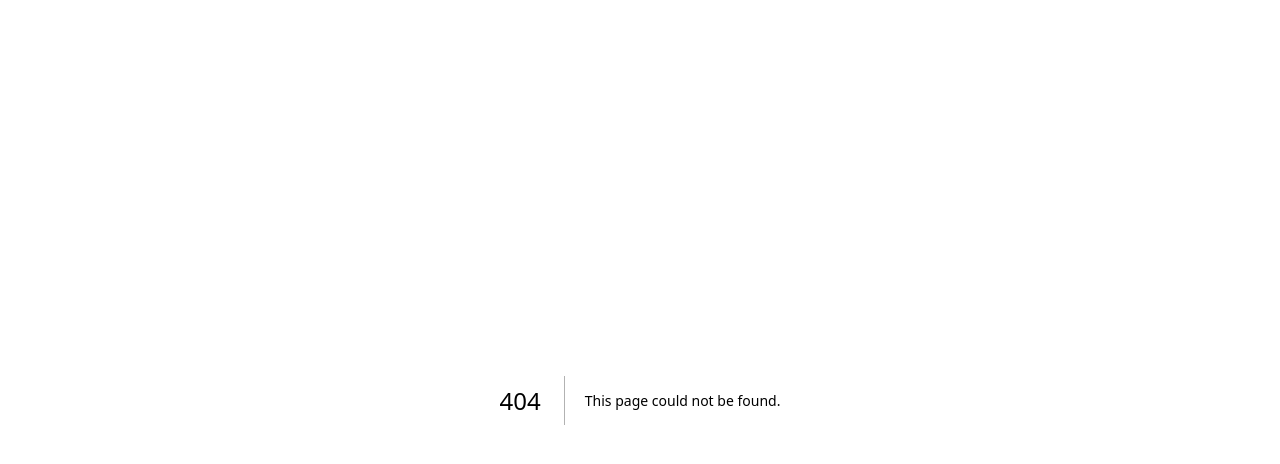
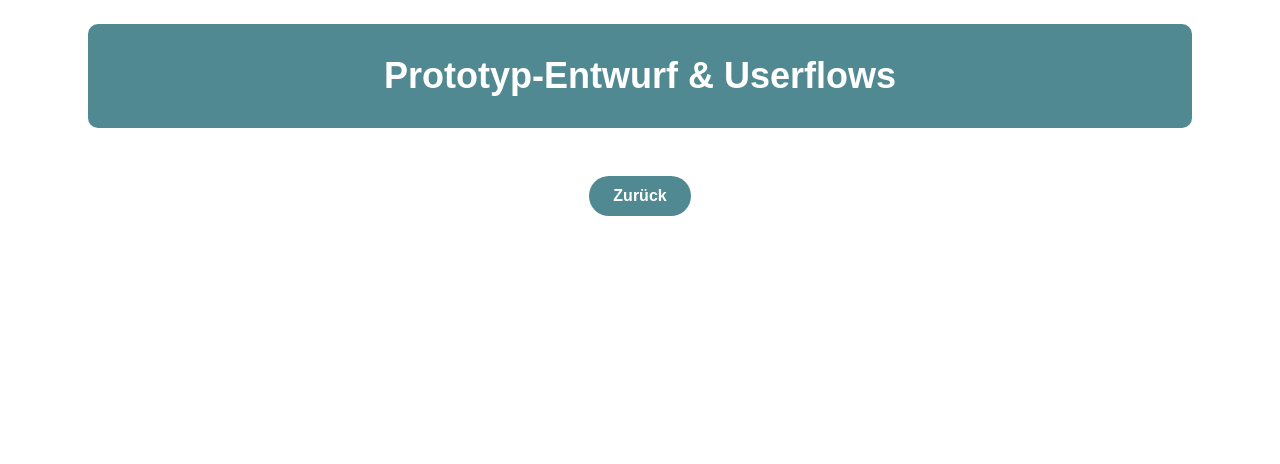
Before and after one commit to L0i0n0a/PsyKi, a Next.js app in the folder multarbeit/: page /details/design/2 in a window 1280 px wide. Before the commit this address had no page. Shown: the top 464 px of the page. Built offline with nearby package versions, Linux system fonts and the light colour scheme.

Commit message:
feat: added new section to page for prototyp

```diff
--- /dev/null
+++ b/multarbeit/src/app/details/design/2/page.tsx
@@ -0,0 +1,24 @@
+"use client"
+import React from "react";
+import { useRouter } from "next/navigation";
+import Image from "next/image";
+import Button from "@/components/ui/Button/Button";
+
+const DesignDecisionsPage2 = () => {
+
+    const router = useRouter();
+    return (
+        <div className="max-w-6xl mx-auto p-6 space-y-8">
+            <div className="header border10">
+                <h1 className="text-4xl font-bold m-4 text-center">Prototyp-Entwurf & Userflows</h1>
+            </div>
+
+
+
+
+            <div className="flex justify-center"><Button text="Zurück" onClick={() => router.push("/")} /></div>
+        </div>
+    );
+};
+
+export default DesignDecisionsPage2;
--- a/multarbeit/src/app/page.tsx
+++ b/multarbeit/src/app/page.tsx
@@ -27,6 +27,11 @@ Megan L. Bartlett and Jason S. McCarley, Human Factors 2017 59:6, 881-900" onCli
             } />
             <h2 className="text-3xl font-bold m-4 text-center">Erste Scribbles</h2>
             <Carousel images={["/IMG_0086.png", "/IMG_0087.png"]} imageDescriptions={["Scribble 1: Menschliche Einschätzung", "Scribble 2: Vergleich Mensch und KI"]} />
+            <SectionRight imageSource="Anima - Nick Meyer" onClick={() => router.push("/details/design/2")} imageUrl="/cover-image-2.jpg" title="Prototyp-Entwurf & Userflows" description={
+                    <>
+                       Der User Flow beginnt mit einem kurzen <strong>Baseline-Test</strong>, gefolgt vom <strong>Hauptdurchgang</strong> mit adaptiver Entscheidungsunterstützung. Ein interaktiver Prototyp zeigt, wie Hinweise von Mensch und KI kombiniert und visualisiert werden. Ziel ist eine intuitive, transparente und kontrollierbare Nutzererfahrung zu schaffen, die den Nutzenden bei der Anwendung der <strong>Optimal Weighting Strategie</strong> unterstützt.
+                    </>
+                } />
         </div>
     );
 }
```
Also changed, not shown: multarbeit/public/cover-image-2.jpg (added).
